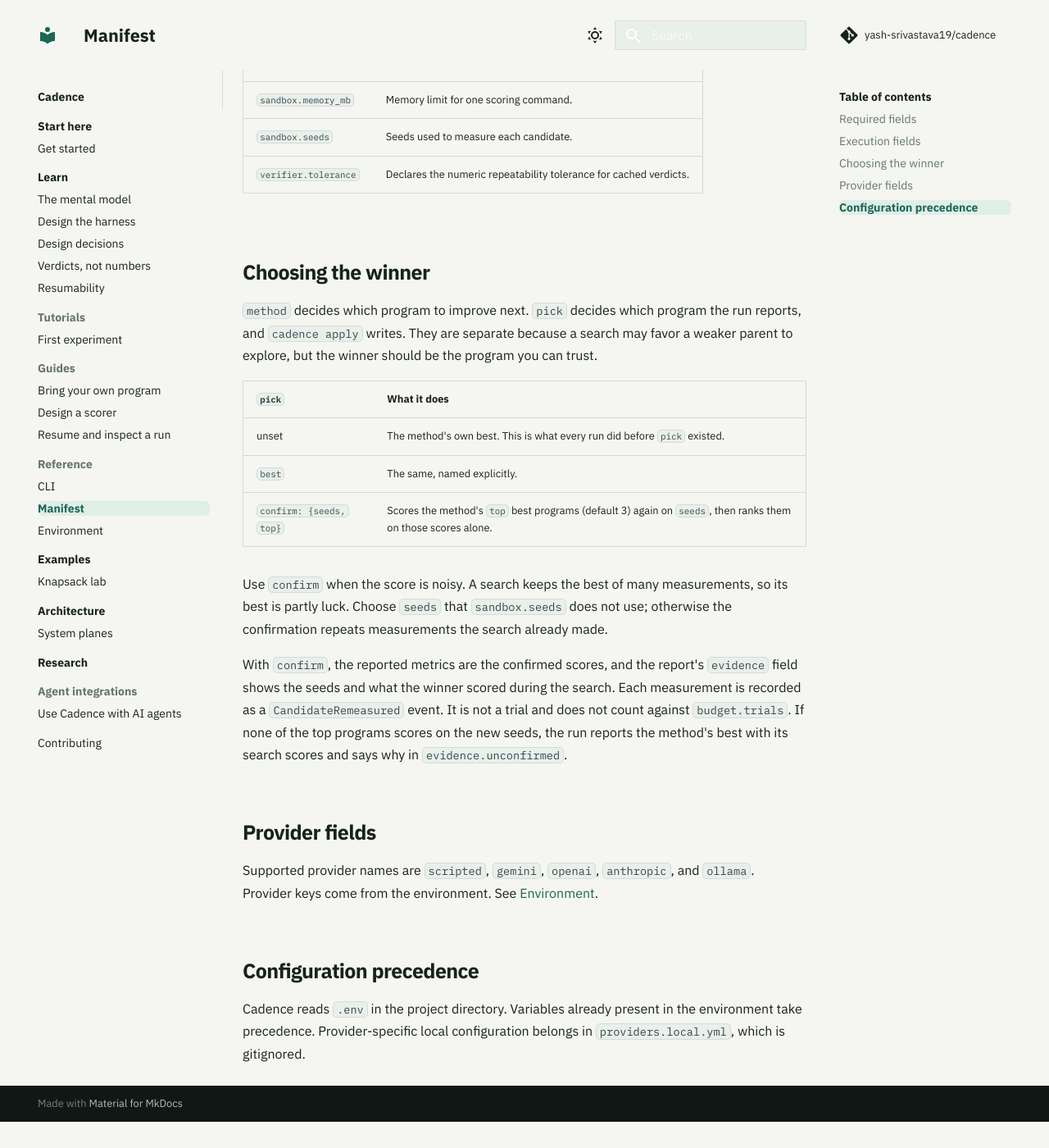
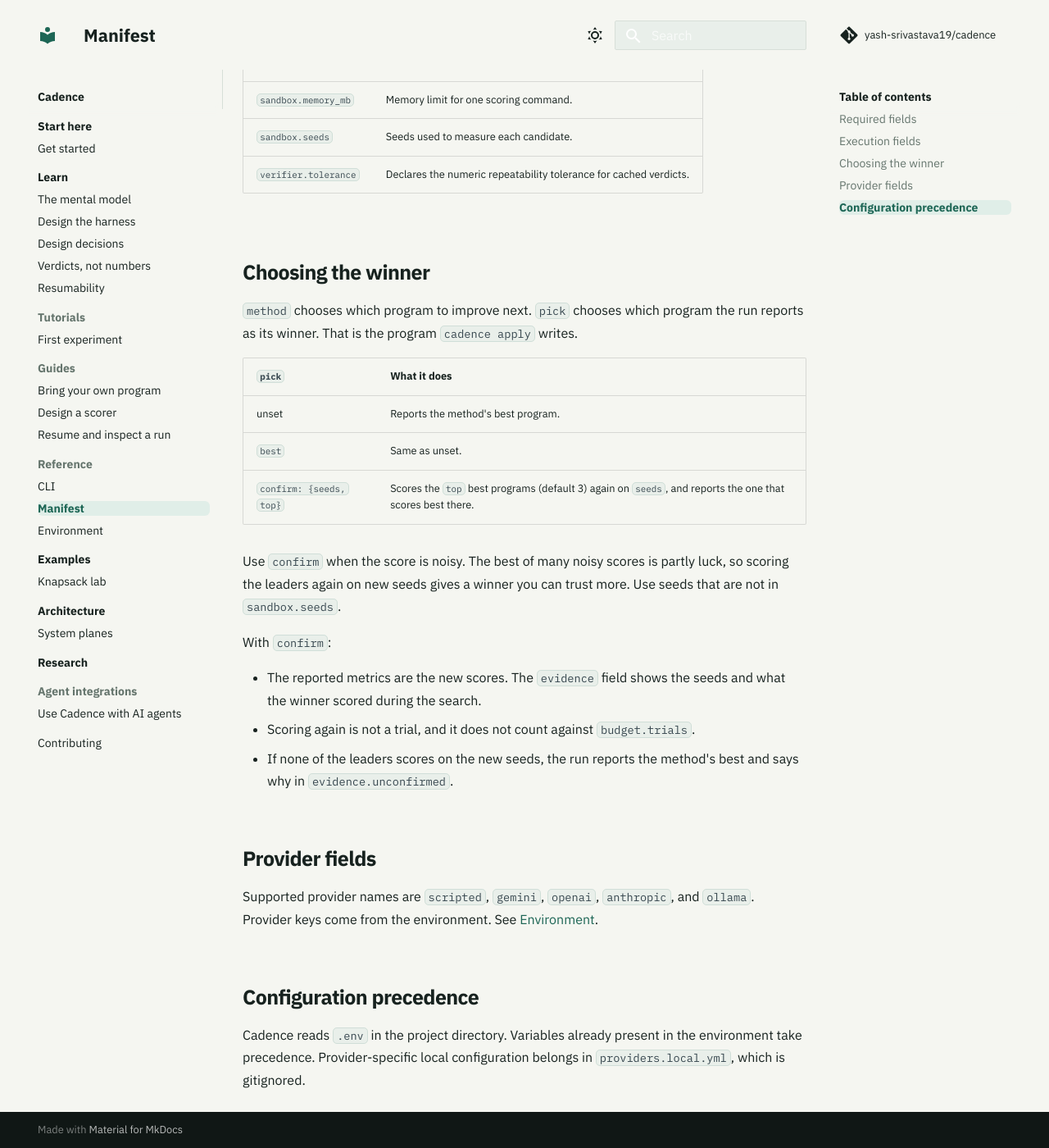
Before and after one commit to yash-srivastava19/cadence, an MkDocs documentation site: the page built from docs/reference/manifest.md, in a window 1280 px wide and 1400 px high, scrolled down 1433 px. Shown: the whole window at 82% size. Built offline with MkDocs 1.6.1 and Material for MkDocs 9.7.7, drawn with Linux system fonts in a browser that asks for light colours; comment, search, counter and statistics services are not loaded; before the commit the page ends 2801 px from its top, so only the background shows below that.

Commit message:
docs: say the pick settings in plainer words
Shorter sentences, no internal event names, and the design decision is
stated without the experiment that prompted it.

Claude-Session: https://claude.ai/code/session_014tDjhZwU64z2irm5gtkM7X

```diff
--- a/docs/reference/manifest.md
+++ b/docs/reference/manifest.md
@@ -59,17 +59,21 @@ Run `cadence schema` for the machine-readable schema used by editors and validat
 
 ## Choosing the winner
 
-`method` decides which program to improve next. `pick` decides which program the run reports, and `cadence apply` writes. They are separate because a search may favor a weaker parent to explore, but the winner should be the program you can trust.
+`method` chooses which program to improve next. `pick` chooses which program the run reports as its winner. That is the program `cadence apply` writes.
 
 | `pick` | What it does |
 | --- | --- |
-| unset | The method's own best. This is what every run did before `pick` existed. |
-| `best` | The same, named explicitly. |
-| `confirm: {seeds, top}` | Scores the method's `top` best programs (default 3) again on `seeds`, then ranks them on those scores alone. |
+| unset | Reports the method's best program. |
+| `best` | Same as unset. |
+| `confirm: {seeds, top}` | Scores the `top` best programs (default 3) again on `seeds`, and reports the one that scores best there. |
 
-Use `confirm` when the score is noisy. A search keeps the best of many measurements, so its best is partly luck. Choose `seeds` that `sandbox.seeds` does not use; otherwise the confirmation repeats measurements the search already made.
+Use `confirm` when the score is noisy. The best of many noisy scores is partly luck, so scoring the leaders again on new seeds gives a winner you can trust more. Use seeds that are not in `sandbox.seeds`.
 
-With `confirm`, the reported metrics are the confirmed scores, and the report's `evidence` field shows the seeds and what the winner scored during the search. Each measurement is recorded as a `CandidateRemeasured` event. It is not a trial and does not count against `budget.trials`. If none of the top programs scores on the new seeds, the run reports the method's best with its search scores and says why in `evidence.unconfirmed`.
+With `confirm`:
+
+- The reported metrics are the new scores. The `evidence` field shows the seeds and what the winner scored during the search.
+- Scoring again is not a trial, and it does not count against `budget.trials`.
+- If none of the leaders scores on the new seeds, the run reports the method's best and says why in `evidence.unconfirmed`.
 
 ## Provider fields
 
```
Also changed, not shown: README.md (+2 -2 lines), docs/concepts/design-decisions.md (+2 -2 lines).
